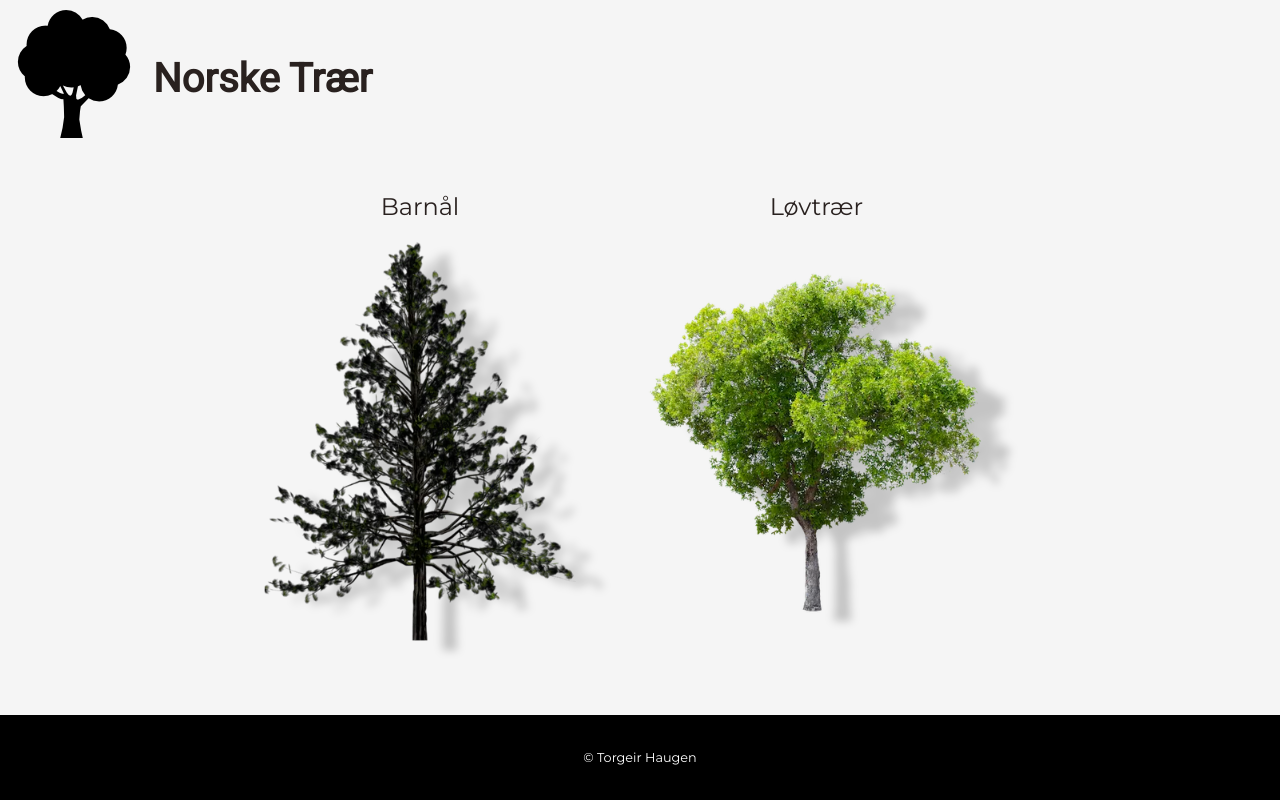
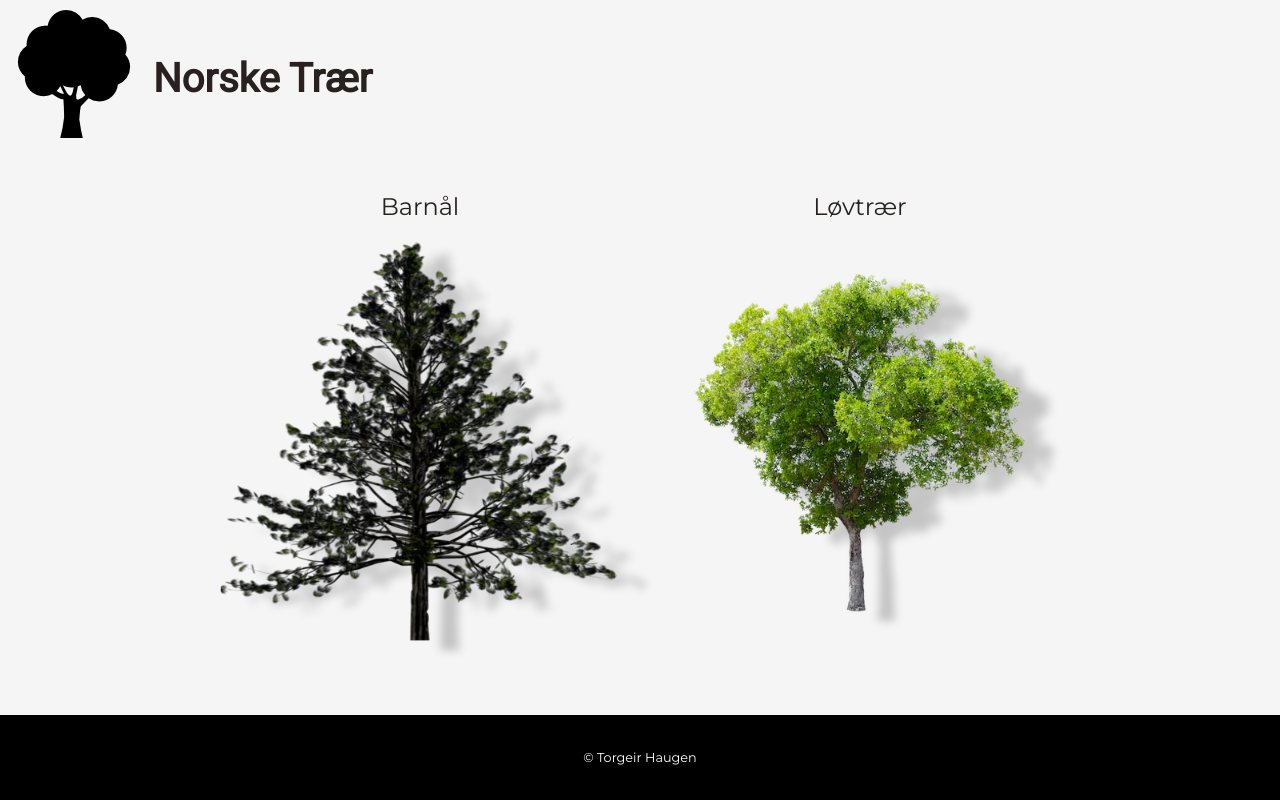
Before and after one commit to kodeebo/hvilket-tre-er-det, a React (Vite) app: page / in a window 1280 px wide. Built offline with nearby package versions, Linux system fonts and the light colour scheme.

Commit message:
remove placeholder

```diff
--- a/src/MovingImage.tsx
+++ b/src/MovingImage.tsx
@@ -6,22 +6,15 @@ const Wrapper = styledComponentsCjs.div`
 `;
 
 const Image = styledComponentsCjs.img`
-    width: 100%;
     max-width: 400px;
     height: auto;
     max-height: 400px;
     filter: drop-shadow(30px 10px 4px rgba(0, 0, 0, 0.2));
     transition: transform 0.15s;
-`;
 
-const Placeholder = styledComponentsCjs(Image)`
-  border: 1px solid black;
-  height: 400px;
-  width: 400px;
-
-  @media (max-width: 600px) {
-    height: 200px;
-    width: 200px;
+    @media (max-width: 600px) {
+      height: 200px;
+      width: 200px;
   }
 `;
 
@@ -40,7 +33,6 @@ const MovingImage = (props: Props) => {
   const wrapper = useRef<HTMLDivElement>(null);
   const image = useRef<HTMLImageElement>(null);
   const [mouseOrigin, setMouseOrigin] = useState({ x: 0, y: 0 });
-  const [showPlaceholder, setPlaceholder] = useState(true);
 
   useEffect(() => {
     setOrigin();
@@ -88,8 +80,7 @@ const MovingImage = (props: Props) => {
       onMouseLeave={onMouseLeaveHandler}
       onMouseMove={onMouseMoveHandler}
     >
-      {showPlaceholder && <Placeholder />}
-      <Image ref={image} {...props} onLoad={() => setPlaceholder(false)} />
+      <Image ref={image} width={400} height={264} {...props} />
     </Wrapper>
   );
 };
```
